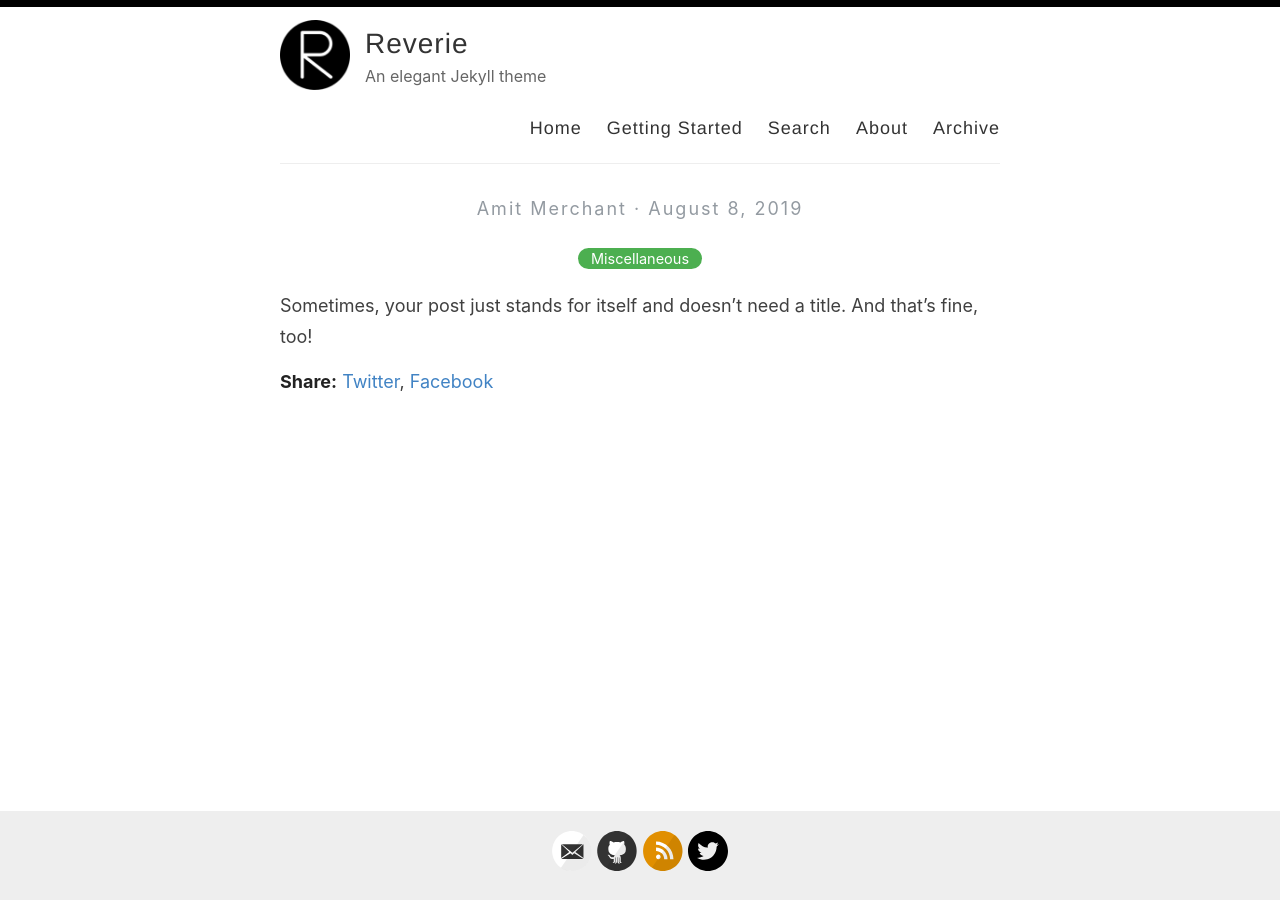
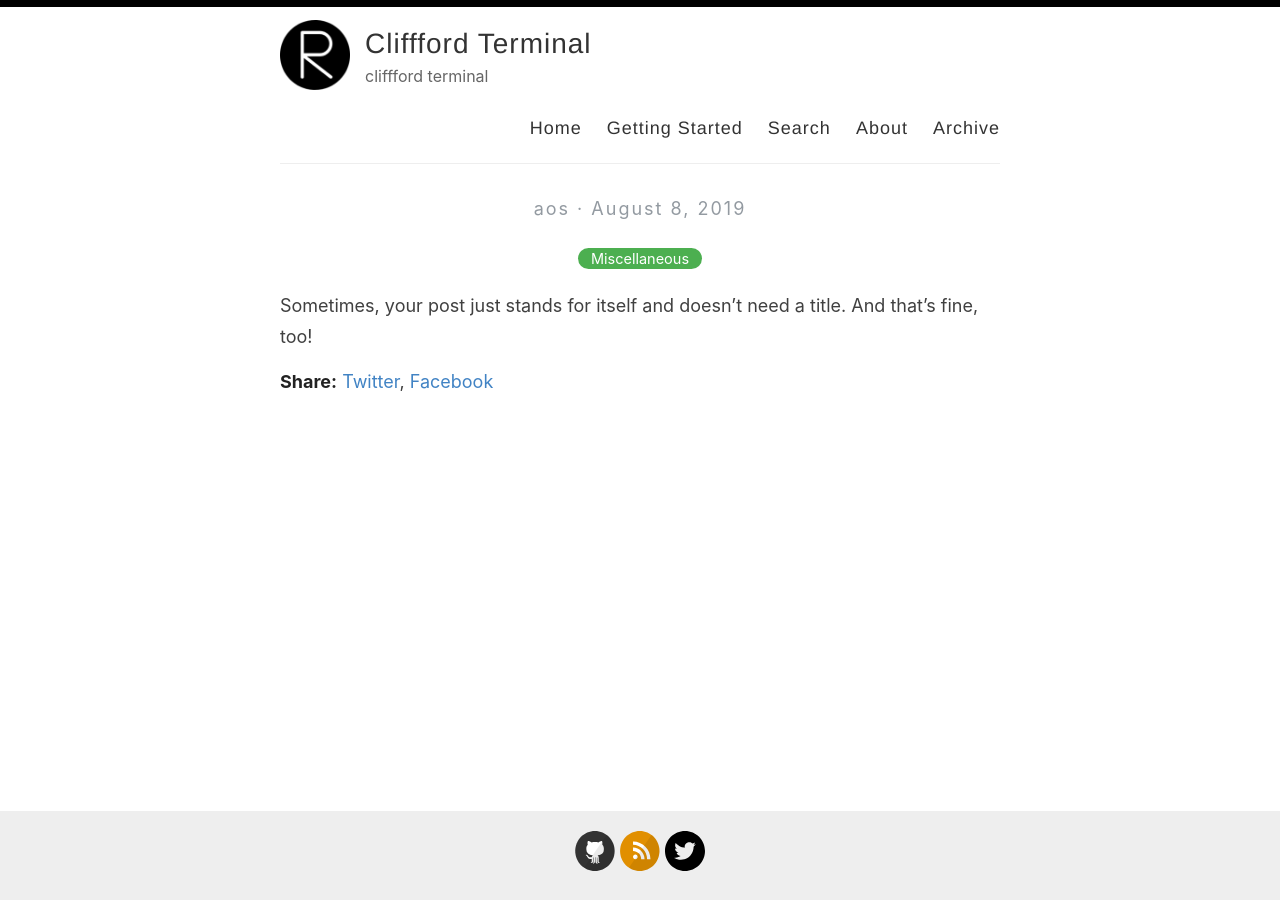
Before and after one commit to dd-cliffford/dd-cliffford.github.io, a Jekyll site: the page built from _posts/2019-08-08-no-title-posts.md, in a window 1280 px wide. Built offline with Jekyll 4.4.1, drawn with Linux system fonts in a browser that asks for light colours.

Commit message:
fix: fixed yaml

```diff
--- a/_config.yml
+++ b/_config.yml
@@ -3,13 +3,13 @@
 #
 
 # Name of your site (displayed in the header)
-name: Reverie
+name: Cliffford Terminal
 
 # Name of the author
-author: Amit Merchant
+author: aos
 
 # Short bio or description (displayed in the header)
-description: An elegant Jekyll theme
+description: cliffford terminal
 
 # URL of your avatar or profile pic (you could use your GitHub profile pic)
 avatar: /images/reverie.png
@@ -21,15 +21,15 @@ avatar: /images/reverie.png
 # Includes an icon in the footer for each username you enter
 footer-links:
   dribbble:
-  email: amit.d.merchant@gmail.com
+  email:
   facebook:
   flickr:
-  github: amitmerchant1990/reverie
+  github: hello31337
   instagram:
   linkedin:
   pinterest:
   rss: rss
-  twitter: amit_merchant
+  twitter: dd_cliffford
   stackoverflow:
   youtube: # channel/<your_long_string> or user/<user-name>
   googleplus: # anything in your profile username that comes after plus.google.com/
@@ -48,14 +48,14 @@ google_analytics: UA-43339302-11
 
 # Your website URL (e.g. http://amitmerchant1990.github.io or http://www.amitmerchant.com)
 # Used for Sitemap.xml and your RSS feed
-url: http://www.amitmerchant.com/reverie
-enforce_ssl: https://www.amitmerchant.com/reverie
+url: http://dd-cliffford.github.io/
+enforce_ssl: https://dd-cliffford.github.io/
 
 # If you're hosting your site at a Project repository on GitHub pages
 # (http://yourusername.github.io/repository-name)
 # and NOT your User repository (http://yourusername.github.io)
 # then add in the baseurl here, like this: "/repository-name"
-baseurl: "/reverie"
+#baseurl: "/reverie"
 
 #
 # !! You don't need to change any of the configuration flags below !!
```
